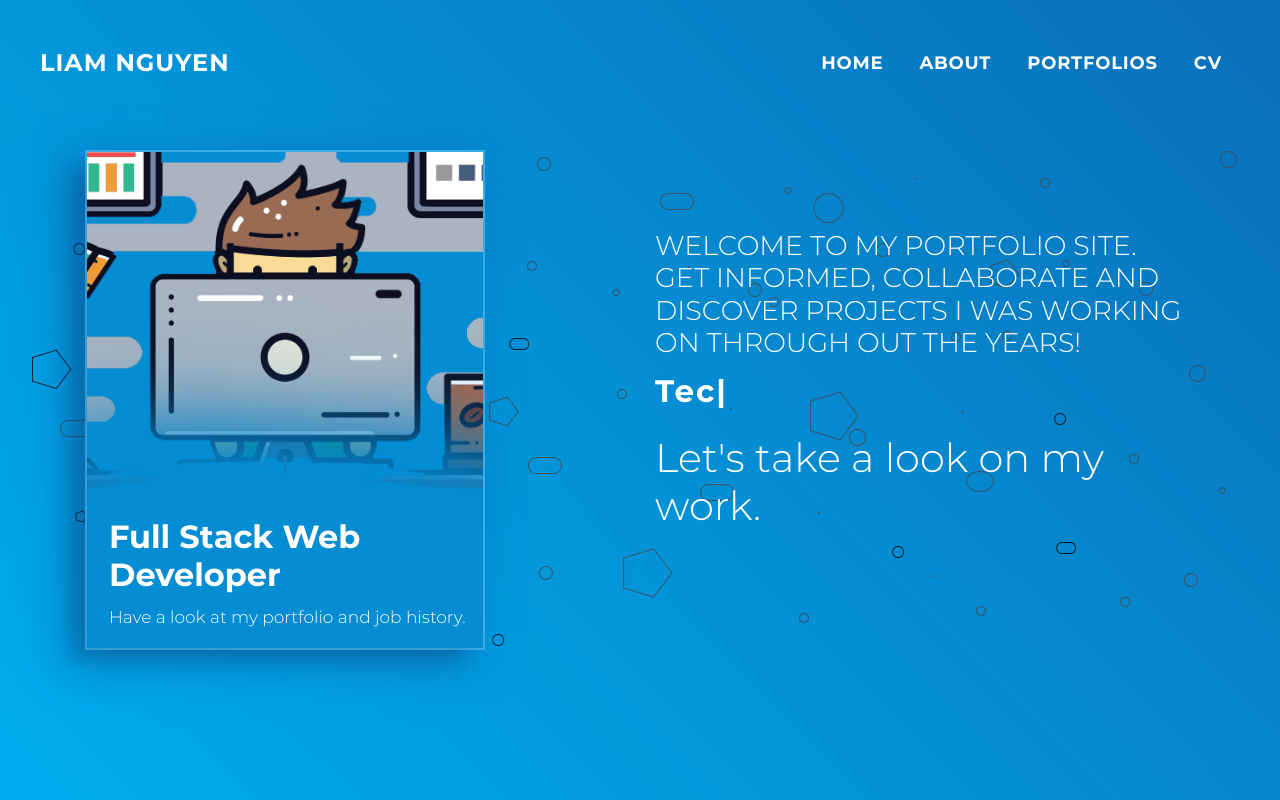
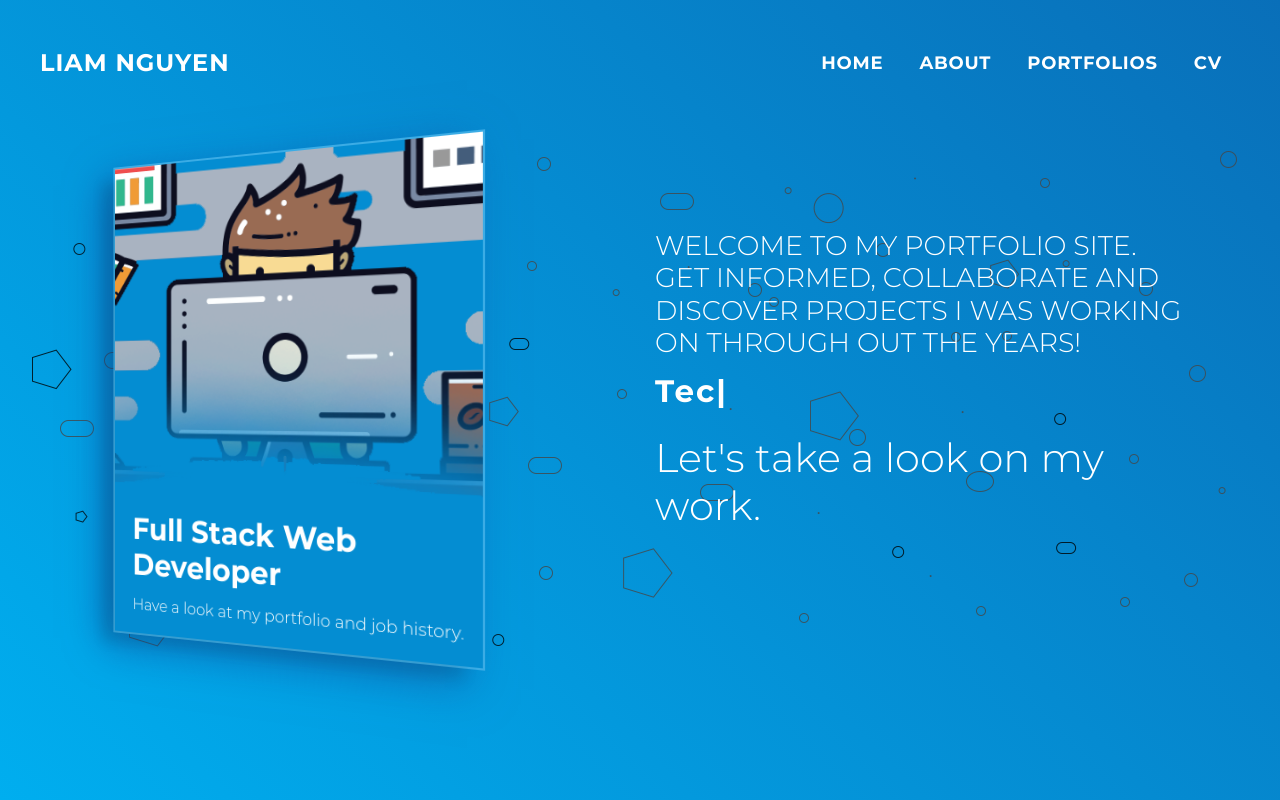
Before and after one commit to liam-nguyen/portfolios-next-v0, a Next.js app: page / in a window 1280 px wide. Shown: the top 800 px of the page. Built offline with nearby package versions, Linux system fonts and the light colour scheme.

Commit message:
Add animation to hero's card

```diff
--- a/pages/index.js
+++ b/pages/index.js
@@ -1,10 +1,19 @@
 import ReactTyped from 'react-typed';
+import { useState } from 'react';
+import { useInterval } from '../services/customHooks';
+
 import { Container, Row, Col } from 'reactstrap';
 import BaseLayout from '../components/layouts/BaseLayout';
 
 const roles = ['Developer', 'Tech Lover', 'Team Player', 'Full Stack', 'React'];
 
 export default function Home() {
+  const [isFlipping, setIsFlipping] = useState(false);
+
+  useInterval(() => {
+    setIsFlipping(!isFlipping);
+  }, 5000);
+
   return (
     <BaseLayout className='cover' headerType='index'>
       <div className='main-section'>
@@ -16,7 +25,7 @@ export default function Home() {
           <Row>
             <Col md='6'>
               <div className='hero-section'>
-                <div className={`flipper`}>
+                <div className={`flipper ${isFlipping ? 'isFlipping' : ''}`}>
                   <div className='back'>
                     <div className='hero-section-content'>
                       <h2> Full Stack Web Developer </h2>
--- /dev/null
+++ b/services/customHooks.js
@@ -0,0 +1,23 @@
+import { useEffect, useRef } from 'react';
+
+function useInterval(callback, delay) {
+  const savedCallback = useRef();
+
+  // Remember the latest callback.
+  useEffect(() => {
+    savedCallback.current = callback;
+  }, [callback]);
+
+  // Set up the interval.
+  useEffect(() => {
+    function tick() {
+      savedCallback.current();
+    }
+    if (delay !== null) {
+      let id = setInterval(tick, delay);
+      return () => clearInterval(id);
+    }
+  }, [delay]);
+}
+
+module.exports = { useInterval };
--- a/styles/_index.scss
+++ b/styles/_index.scss
@@ -113,3 +113,17 @@
   border: 2px solid #f37d49;
   box-shadow: -17px 13px 41px rgba(13, 78, 158, 0.3);
 }
+
+.flipper {
+  transition: 1s;
+  transform-style: preserve-3d;
+  // position: relative;
+}
+
+.flipper.isFlipping {
+  transform: rotateY(-360deg);
+}
+
+.back {
+  transform: rotateY(0deg);
+}
```
Also changed, not shown: pages/about.js (+11 -3 lines).
